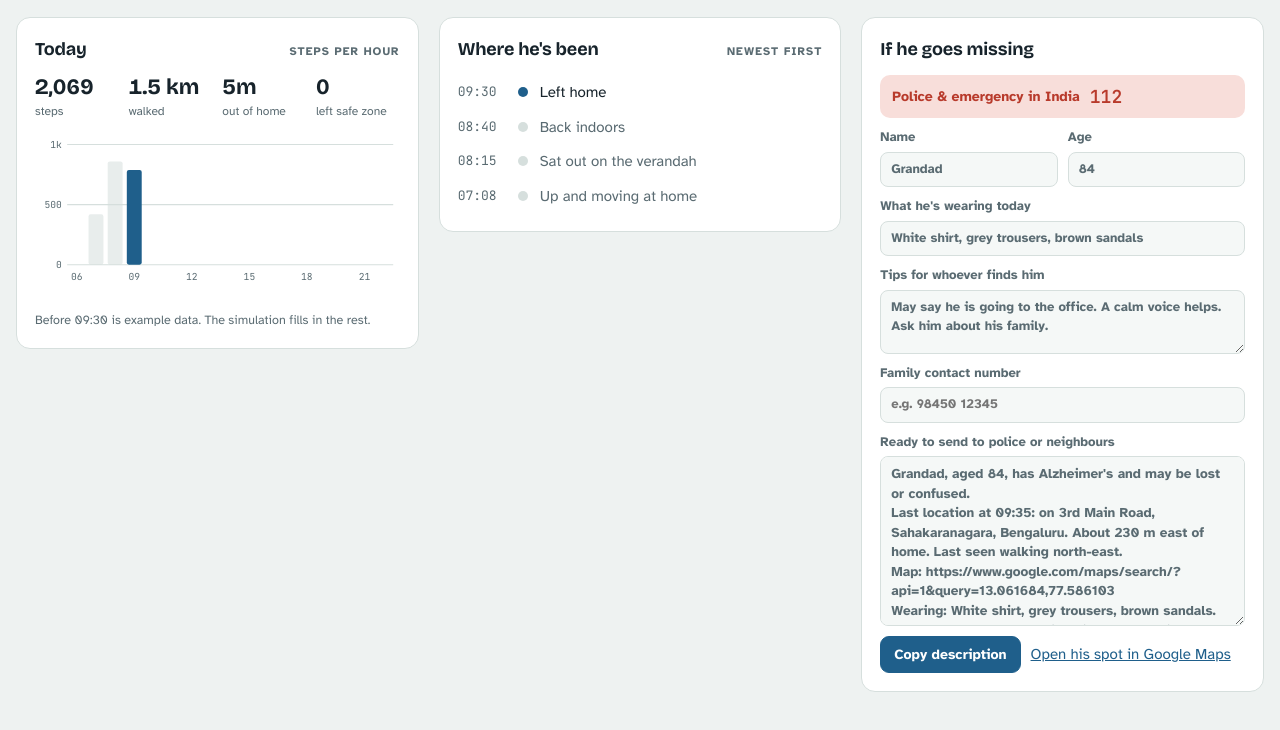
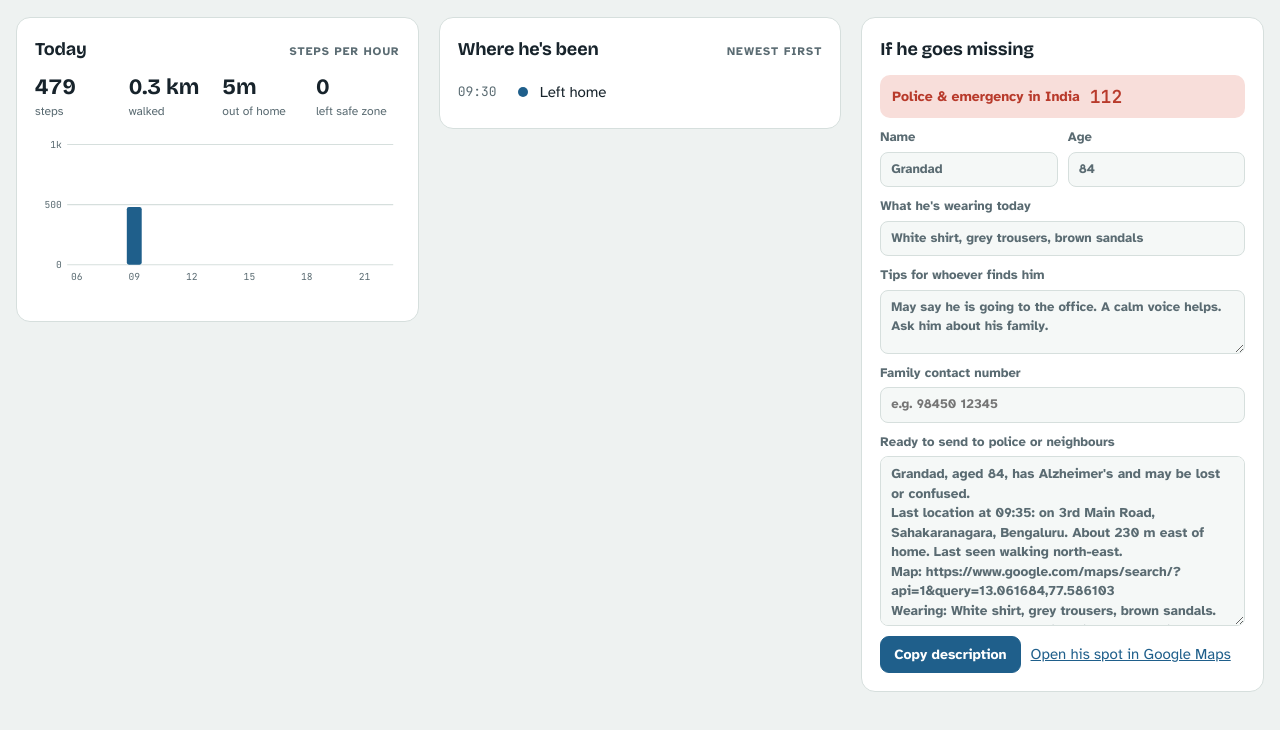
Before and after one commit to abinaya25138/grandads-compass, a plain HTML site: page index.html in a window 1280 px wide. Shown: the part 863-1593 px from the top of the page. Drawn offline with nearby package versions, Linux system fonts and the light colour scheme.

Commit message:
Start the day empty, add project README and screenshot
Co-Authored-By: Claude Opus 5.5 <noreply@anthropic.com>

```diff
--- a/index.html
+++ b/index.html
@@ -305,7 +305,6 @@ select,input[type=text],input[type=tel],textarea{background:var(--surface-2);bor
       <div class="card-head"><h3>Today</h3><span class="label">Steps per hour</span></div>
       <div class="stats" id="stats"></div>
       <svg id="chart" viewBox="0 0 340 150" width="100%" role="img" aria-label="Steps per hour today"></svg>
-      <p class="note">Before 09:30 is example data. The simulation fills in the rest.</p>
     </section>
 
     <section class="card">
@@ -530,17 +529,13 @@ document.addEventListener("keydown", e => { if (e.key === "Escape" && picking) s
 /* ---------- state ---------- */
 let S, speed = 1;
 function freshState(){
-  const steps = new Array(24).fill(0); steps[7] = 420; steps[8] = 860; steps[9] = 310;
+  const steps = new Array(24).fill(0);
   return {
     t: 9.5*3600, pos: P(HOMEN), node: HOMEN, route: [], plan: [], leg: null, dwellUntil: null,
     place: "home", arrivedT: 9.5*3600 - 3000, state: "home", lastMoveT: 9.5*3600, heading: 0,
     battery: 82, steps, timeOut: 0, leftCount: 0, trail: [], inside: true, nearWarned: false,
     inactiveAlerted: false, fallIn: null,
-    alerts: [], events: [
-      {t: 7*3600 + 8*60, text: "Up and moving at home", kind: "example"},
-      {t: 8*3600 + 15*60, text: "Sat out on the verandah", kind: "example"},
-      {t: 8*3600 + 40*60, text: "Back indoors", kind: "example"},
-    ], alertVer: 1, evVer: 1, nextId: 1
+    alerts: [], events: [], alertVer: 1, evVer: 1, nextId: 1
   };
 }
 function event(text, kind = "move"){ S.events.push({t: S.t, text, kind}); S.evVer++; }
@@ -721,6 +716,7 @@ function renderAlerts(){
     </li>`).join("");
 }
 function renderTimeline(){
+  if (!S.events.length){ $("#timeline").innerHTML = `<li><p class="empty">Nothing yet today. Places he stops at and zone crossings will appear here.</p></li>`; return; }
   $("#timeline").innerHTML = S.events.slice().reverse().map(e => `<li class="${e.kind}"><time>${fmt(e.t)}</time><span class="dot"></span><span>${esc(e.text)}</span></li>`).join("");
 }
 function renderStats(){
@@ -739,8 +735,7 @@ function renderChart(){
   [0, max/2, max].forEach(v => { const y = T + Hh - v/max*Hh; s += `<line x1="${L}" x2="${L+W}" y1="${y}" y2="${y}" stroke="var(--line)" stroke-width="1"/><text x="${L-5}" y="${y+3}" text-anchor="end">${v >= 1000 ? (v/1000) + "k" : v}</text>`; });
   vals.forEach((v,i) => {
     const h = Math.max(v > 0 ? 2 : 0, v/max*Hh), x = L + i*bw + 2, hr = H0 + i;
-    const example = hr < 9 || (hr === 9 && S.t < 10*3600);
-    s += `<rect x="${x.toFixed(1)}" y="${(T+Hh-h).toFixed(1)}" width="${(bw-4).toFixed(1)}" height="${h.toFixed(1)}" rx="2" fill="${example && hr !== cur ? "var(--line)" : "var(--accent)"}" fill-opacity="${hr === cur ? 1 : .55}"/>`;
+    s += `<rect x="${x.toFixed(1)}" y="${(T+Hh-h).toFixed(1)}" width="${(bw-4).toFixed(1)}" height="${h.toFixed(1)}" rx="2" fill="var(--accent)" fill-opacity="${hr === cur ? 1 : .55}"/>`;
     if (hr % 3 === 0) s += `<text x="${(x+(bw-4)/2).toFixed(1)}" y="${T+Hh+14}" text-anchor="middle">${String(hr).padStart(2,"0")}</text>`;
   });
   $("#chart").innerHTML = s;
```
Also changed, not shown: README.md, docs/screenshot.png (added).
